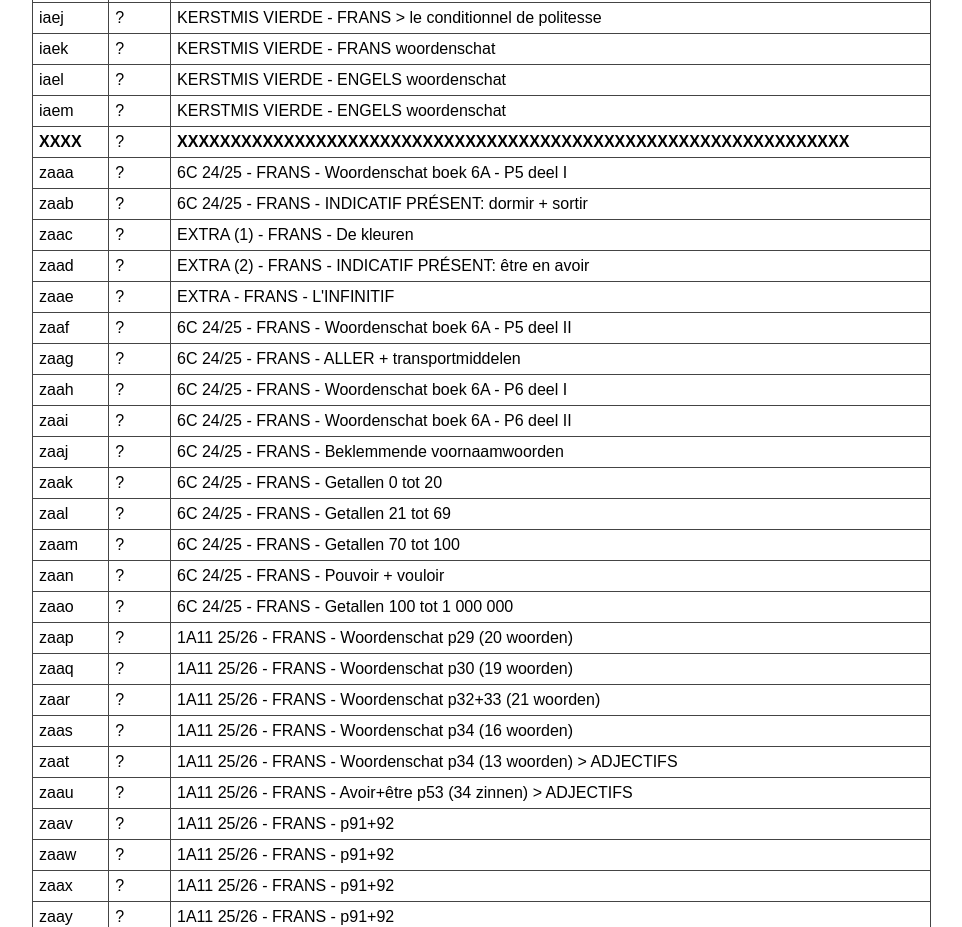
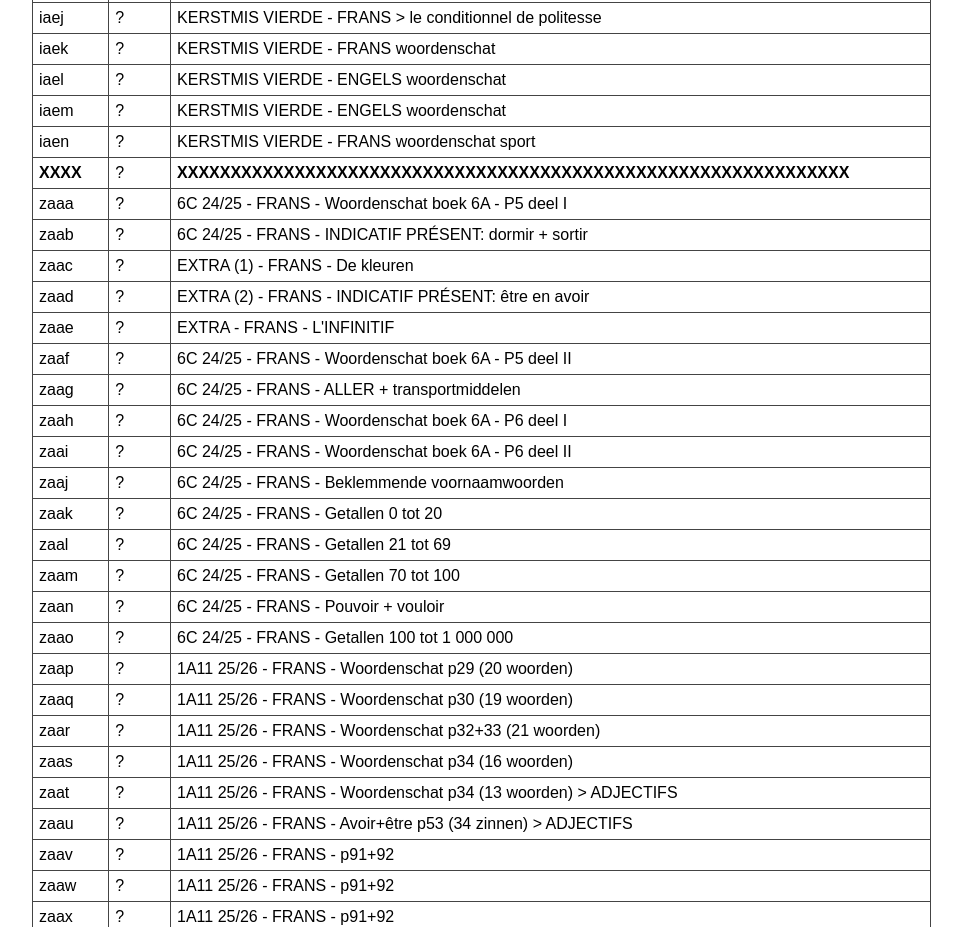
Before and after one commit to jzvanoppen/leren, a plain HTML site: page inoefenen.html in a window 1280 px wide. Shown: the part 4097-5024 px from the top of the page, without its empty margins (158-1120 px from the left). Drawn offline with nearby package versions, Linux system fonts and the light colour scheme.

Commit message:
Update inoefenen.html

```diff
--- a/inoefenen.html
+++ b/inoefenen.html
@@ -198,6 +198,8 @@
 
     <tr><td>iael</td><td id="iael-count">?</td><td>KERSTMIS VIERDE - ENGELS woordenschat</td></tr>
     <tr><td>iaem</td><td id="iaem-count">?</td><td>KERSTMIS VIERDE - ENGELS woordenschat</td></tr>
+
+    <tr><td>iaen</td><td id="iaen-count">?</td><td>KERSTMIS VIERDE - FRANS woordenschat sport</td></tr>
 
     <tr><td><b>XXXX</b></td><td id="iabx-count">?</td><td><b>XXXXXXXXXXXXXXXXXXXXXXXXXXXXXXXXXXXXXXXXXXXXXXXXXXXXXXXXXXXXXXX</b></td></tr>
 
```
